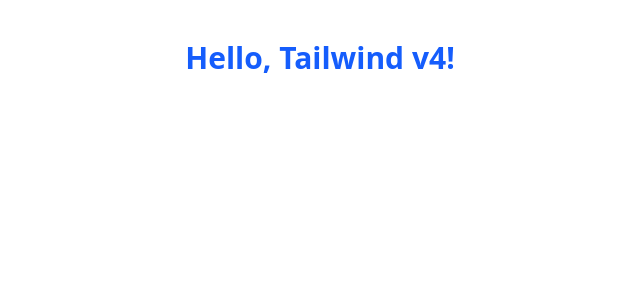
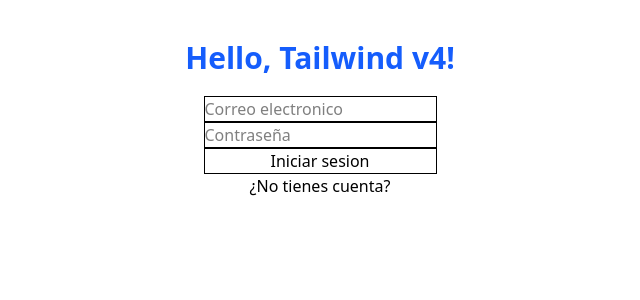
Before and after one commit to Davidgomez0404/taskboard-vue-firebase, a Vue app: page /login in a window 1280 px wide. Before the commit this address had no page. Shown: the top 300 px of the page, without its empty margins (320-960 px from the left). Built offline with nearby package versions, Linux system fonts and the light colour scheme.

Commit message:
Register y login creados

```diff
--- a/src/App.vue
+++ b/src/App.vue
@@ -4,6 +4,7 @@
   <h1 class="text-3xl font-bold text-blue-600 text-center mt-10">
     Hello, Tailwind v4!
   </h1>
+  <router-view></router-view>
 </template>
 
 <style scoped></style>
--- /dev/null
+++ b/src/Views/Home.vue
@@ -0,0 +1,12 @@
+<template>
+  Home
+  AQUI VAN LAS TAREAS Q SE VERAN SI VERIFICAMOS
+</template>
+
+<script setup>
+
+</script>
+
+<style>
+
+</style>
--- /dev/null
+++ b/src/Views/Login.vue
@@ -0,0 +1,45 @@
+<template>
+<section class="flex justify-center text-center p-5">
+  <form @submit.prevent="login()" class="flex flex-col">
+    <input type="email" id="correo" placeholder="Correo electronico" v-model="email" class="border">
+    <input type="password" id="contraseña" placeholder="Contraseña" v-model="password" class="border">
+    <button type="submit" class="border">Iniciar sesion</button>
+    <router-link to="/register">¿No tienes cuenta?</router-link>
+
+  </form>
+</section>
+</template>
+
+
+<script setup>
+import { ref } from 'vue';
+import { useRouter } from 'vue-router';
+import { signInWithEmailAndPassword, getAuth } from 'firebase/auth';
+
+
+//variables
+const email = ref('')
+const password = ref('')
+const router= useRouter()
+//funciones
+
+
+const login = () =>{
+  signInWithEmailAndPassword(getAuth(), email.value, password.value)
+  .then((data)=>{
+    console.log('succes')
+    router.push('/')
+  })
+  .catch((error) => {
+    console.log(error.code)
+    alert(error.message)
+  })
+}
+
+
+
+</script>
+
+<style>
+
+</style>
--- /dev/null
+++ b/src/Views/Register.vue
@@ -0,0 +1,45 @@
+<template>
+<section class="flex justify-center text-center p-5">
+  <form @submit.prevent="register()" class="flex flex-col">
+    <input type="email" id="correo" placeholder="Correo electronico" v-model="email" class="border">
+    <input type="password" id="contraseña" placeholder="Contraseña" v-model="password" class="border">
+    <button type="submit" class="border">Registrarse</button>
+    <router-link to="/login">¿Ya tienes cuenta?</router-link>
+
+  </form>
+</section>
+</template>
+
+
+<script setup>
+import { ref } from 'vue';
+import { useRouter } from 'vue-router';
+import { createUserWithEmailAndPassword, getAuth } from 'firebase/auth';
+
+
+//variables
+const email = ref('')
+const password = ref('')
+const router= useRouter()
+//funciones
+
+
+const register = () =>{
+  createUserWithEmailAndPassword(getAuth(), email.value, password.value)
+  .then((data)=>{
+    console.log('succes')
+    router.push('/')
+  })
+  .catch((error) => {
+    console.log(error.code)
+    alert(error.message)
+  })
+}
+
+
+
+</script>
+
+<style>
+
+</style>
--- /dev/null
+++ b/src/Views/VerifyEmail.vue
@@ -0,0 +1,11 @@
+<template>
+  VerifyEmail
+</template>
+
+<script setup>
+
+</script>
+
+<style>
+
+</style>
--- /dev/null
+++ b/src/Views/Workspace.vue
@@ -0,0 +1,12 @@
+<template>
+  Workspace
+  TAREAS ASIGNADAS
+</template>
+
+<script setup>
+
+</script>
+
+<style>
+
+</style>
--- /dev/null
+++ b/src/firebase.js
@@ -0,0 +1,17 @@
+// Import the functions you need from the SDKs you need
+import { initializeApp } from "firebase/app";
+// TODO: Add SDKs for Firebase products that you want to use
+// https://firebase.google.com/docs/web/setup#available-libraries
+
+// Your web app's Firebase configuration
+const firebaseConfig = {
+  apiKey: import.meta.env.VITE_FIREBASE_API_KEY,
+  authDomain: import.meta.env.VITE_FIREBASE_AUTH_DOMAIN,
+  projectId: import.meta.env.VITE_FIREBASE_PROJECT_ID,
+  storageBucket: import.meta.env.VITE_FIREBASE_STORAGE_BUCKET,
+  messagingSenderId: import.meta.env.VITE_FIREBASE_MESSAGING_SENDER_ID,
+  appId: import.meta.env.VITE_FIREBASE_APP_ID
+};
+
+// Initialize Firebase
+initializeApp(firebaseConfig);
--- a/src/main.js
+++ b/src/main.js
@@ -3,6 +3,23 @@
 import './style/style.css'
 import App from './App.vue'
 import router from './router'
+// Import the functions you need from the SDKs you need
+import { initializeApp } from "firebase/app";
+// TODO: Add SDKs for Firebase products that you want to use
+// https://firebase.google.com/docs/web/setup#available-libraries
+
+// Your web app's Firebase configuration
+const firebaseConfig = {
+  apiKey: "AIzaSyDkyEXCO-Yrl_ikFPuHReUvPjMw8EKvTck",
+  authDomain: "taskboard-david.firebaseapp.com",
+  projectId: "taskboard-david",
+  storageBucket: "taskboard-david.firebasestorage.app",
+  messagingSenderId: "50048732139",
+  appId: "1:50048732139:web:ce19bbf03cf5650b8fe7ae"
+};
+
+// Initialize Firebase
+initializeApp(firebaseConfig);
 
 const app = createApp(App)
 
--- a/src/router/index.js
+++ b/src/router/index.js
@@ -2,7 +2,18 @@
 
 const router = createRouter({
   history: createWebHistory(import.meta.env.BASE_URL),
-  routes: [],
+  routes: [
+    //privada area
+    {path: '/', component: () => import('../Views/Home.vue'), meta:{requiereAuth: true, requiereVerificado: true}},
+    {path: '/workspace', component: () => import('../Views/Workspace.vue'), meta:{requiereAuth: true, requiereVerificado:true}},
+
+    //public area
+    {path: '/login', component: () => import('../Views/Login.vue')},
+    {path: '/register', component: () => import('../Views/Register.vue')},
+    {path: '/verifyemail', component: () => import('../Views/VerifyEmail.vue')},
+
+
+  ],
 })
 
 export default router
--- a/src/stores/counter.js
+++ /dev/null
@@ -1,12 +0,0 @@
-import { ref, computed } from 'vue'
-import { defineStore } from 'pinia'
-
-export const useCounterStore = defineStore('counter', () => {
-  const count = ref(0)
-  const doubleCount = computed(() => count.value * 2)
-  function increment() {
-    count.value++
-  }
-
-  return { count, doubleCount, increment }
-})
--- /dev/null
+++ b/src/stores/user.js
@@ -0,0 +1,8 @@
+import { ref } from 'vue'
+import { defineStore } from 'pinia'
+
+export const useUsersStore = defineStore('user', () => {
+  const user = ref('')
+
+  return { user }
+})
```
